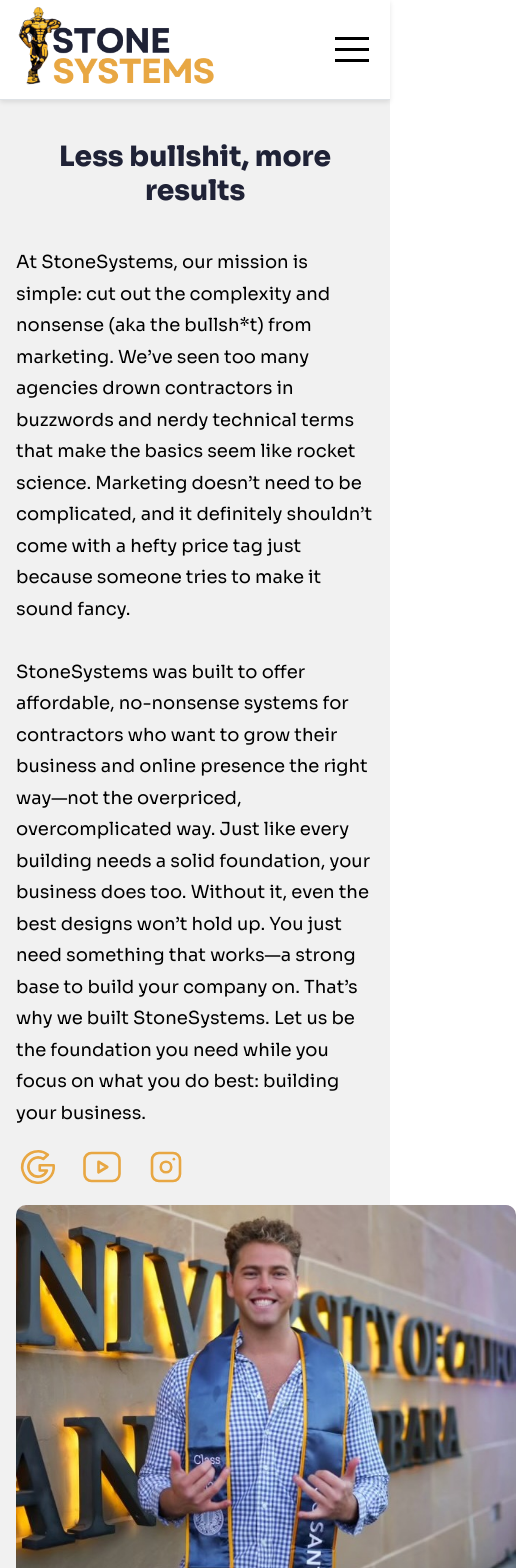
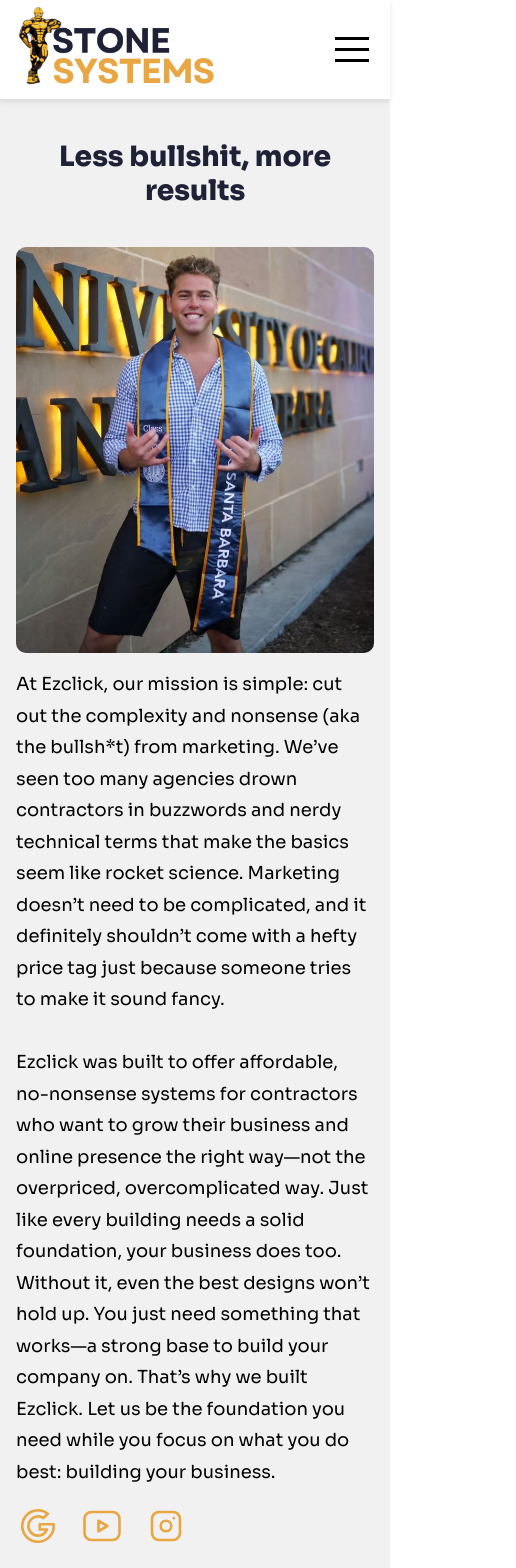
Before and after one commit to kaistone808/stonesystems-saas-website, a Next.js app: page /about-us in a window 390 px wide. Shown: the top 1568 px of the page, 516 px wide, since content can reach past the window. Built offline with nearby package versions, Linux system fonts and the light colour scheme.

Commit message:
website updates

```diff
--- a/components/AboutUsPage/AboutUsSection/AboutUsSection.module.css
+++ b/components/AboutUsPage/AboutUsSection/AboutUsSection.module.css
@@ -28,4 +28,6 @@
 
 .image {
   border-radius: 10px;
+    width: 100%;
+    height: auto;
 }
--- a/components/AboutUsPage/AboutUsSection/AboutUsSection.tsx
+++ b/components/AboutUsPage/AboutUsSection/AboutUsSection.tsx
@@ -21,9 +21,17 @@ export function AboutUsSection() {
     <div className={classes.outer}>
       <Container size="lg">
         <SimpleGrid className={classes.grid} cols={mobile ? 1 : 2}>
+        {mobile &&
+          <Image
+            width={500}
+            height={570}
+            src="/images/people/kai.jpeg"
+            alt="About Us"
+            className={classes.image}
+          />}
           <div>
             <Text className={classes.text}>
-              At StoneSystems, our mission is simple: cut out the complexity and nonsense (aka the
+              At Ezclick, our mission is simple: cut out the complexity and nonsense (aka the
               bullsh*t) from marketing. We’ve seen too many agencies drown contractors in buzzwords
               and nerdy technical terms that make the basics seem like rocket science. Marketing
               doesn’t need to be complicated, and it definitely shouldn’t come with a hefty price
@@ -32,12 +40,12 @@ export function AboutUsSection() {
               <br />
             </Text>
             <Text className={classes.text}>
-            StoneSystems was built to offer
+            Ezclick was built to offer
               affordable, no-nonsense systems for contractors who want to grow their business and
               online presence the right way—not the overpriced, overcomplicated way. Just like every
               building needs a solid foundation, your business does too. Without it, even the best
               designs won’t hold up. You just need something that works—a strong base to build your
-              company on. That’s why we built StoneSystems. Let us be the foundation you need while
+              company on. That’s why we built Ezclick. Let us be the foundation you need while
               you focus on what you do best: building your business.
             </Text>
             <Group
@@ -60,7 +68,7 @@ export function AboutUsSection() {
               </ActionIcon>
               <ActionIcon
                 component="a"
-                href="https://www.youtube.com/@StoneSystemsGMB"
+                href="https://www.youtube.com/@ezclickllc"
                 className={classes.icon}
                 size="xl"
                 mx={10}
@@ -71,7 +79,7 @@ export function AboutUsSection() {
               </ActionIcon>
               <ActionIcon
                 component="a"
-                href="https://www.instagram.com/stonesystems.io/"
+                href="https://www.instagram.com/ezclickco"
                 className={classes.icon}
                 size="xl"
                 mx={10}
@@ -82,13 +90,14 @@ export function AboutUsSection() {
               </ActionIcon>
             </Group>
           </div>
+          {!mobile &&
           <Image
             width={500}
             height={570}
             src="/images/people/kai.jpeg"
             alt="About Us"
             className={classes.image}
-          />
+          />}
         </SimpleGrid>
       </Container>
     </div>
--- a/components/AboutUsPage/EmployeeSection/EmployeeSection.module.css
+++ b/components/AboutUsPage/EmployeeSection/EmployeeSection.module.css
@@ -30,4 +30,5 @@
   border-radius: 100%;
   display: flex;
   margin: 0 auto;
+  object-fit: cover;
 }
--- a/components/AboutUsPage/EmployeeSection/EmployeeSection.tsx
+++ b/components/AboutUsPage/EmployeeSection/EmployeeSection.tsx
@@ -47,9 +47,9 @@ const data = [
     imageSrc: '/images/people/kevin.jpeg',
   },
   {
-    name: 'Munzi',
-    title: 'Graphic Designer',
-    imageSrc: '/images/people/munzi.jpeg',
+    name: 'Stone Systems Man',
+    title: 'Commander & Chief',
+    imageSrc: '/favicon.svg',
   },
   {
     name: 'Jhon',
--- a/components/Homepage/Faq/Faq.module.css
+++ b/components/Homepage/Faq/Faq.module.css
@@ -34,6 +34,9 @@
   }
   > * {
     font-weight: 600 !important;
+    @media (max-width: 30em) {
+    font-weight: 800 !important;
+    }
   }
   svg {
     height: 30px !important;
--- a/components/OurProcessPage/Step1/Step1.module.css
+++ b/components/OurProcessPage/Step1/Step1.module.css
@@ -67,6 +67,9 @@
   transform: rotate(34deg);
   left: 270px;
   width: 550px;
+  @media (max-width: 30em) {
+    display: none;
+  }
 }
 
 .image {
--- a/components/OurProcessPage/Step2/Step2.module.css
+++ b/components/OurProcessPage/Step2/Step2.module.css
@@ -67,6 +67,9 @@
   transform: rotate(-34deg);
   left: 304px;
   width: 550px;
+  @media (max-width: 30em) {
+    display: none;
+  }
 }
 
 .image {
```
Also changed, not shown: 1 other file (tests, documents, lock files or other folders).
